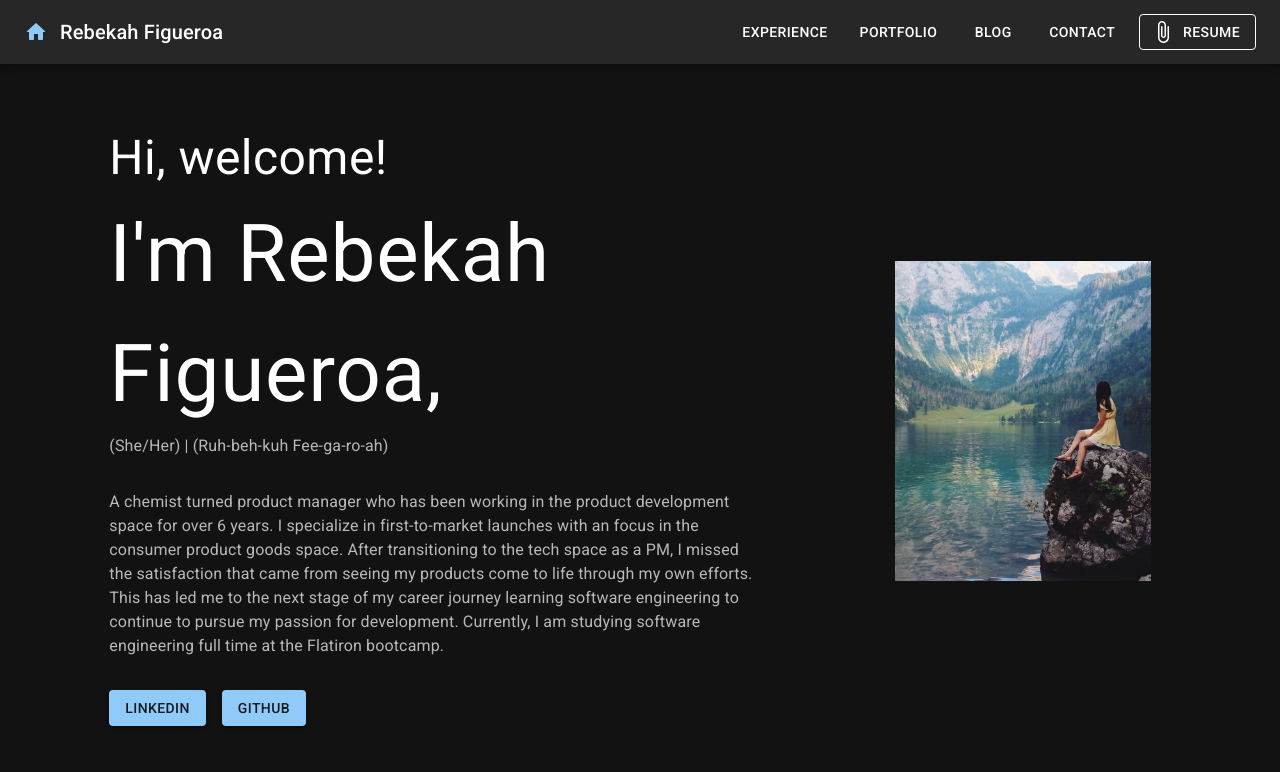
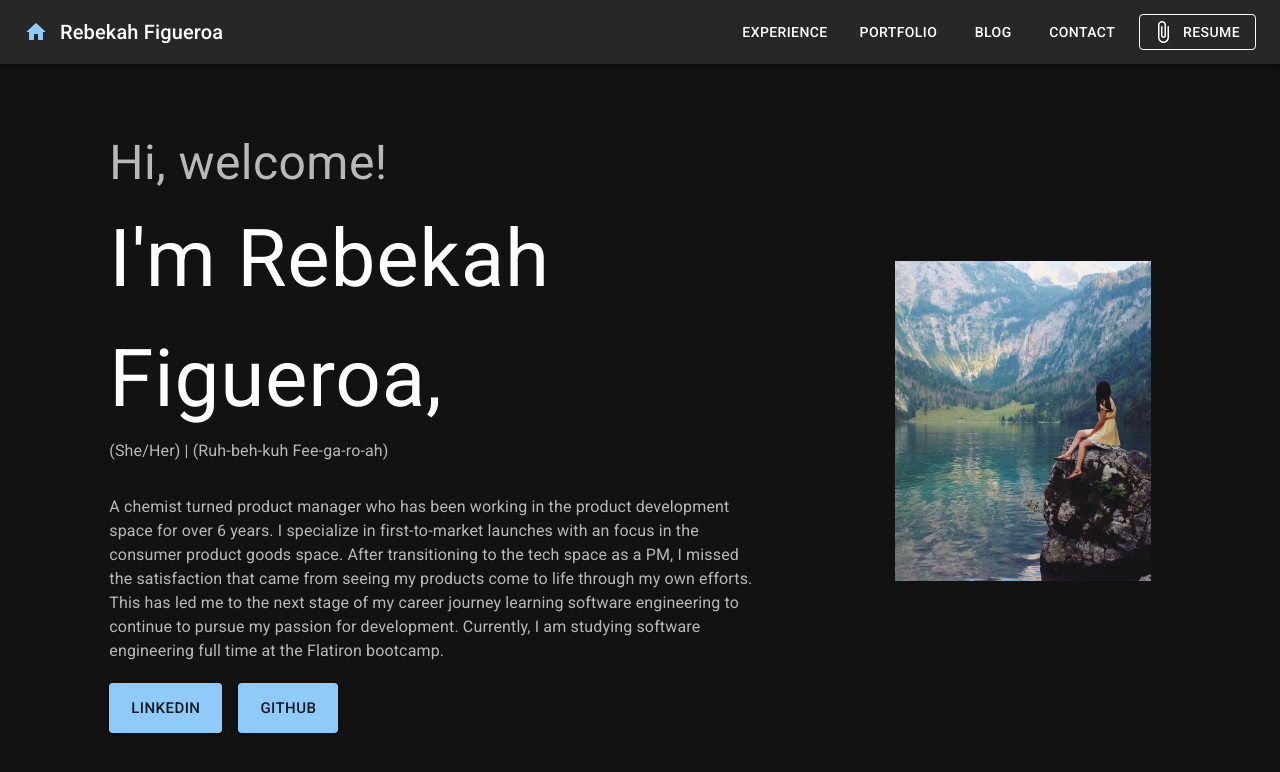
Before and after one commit to RebekahFigueroa/personal-website, a React (Create React App) app: page /home in a window 1280 px wide. Shown: the top 772 px of the page. Built offline with nearby package versions, Linux system fonts and the light colour scheme.

Commit message:
updated copy and styling for home page

```diff
--- a/src/Home/Home.js
+++ b/src/Home/Home.js
@@ -12,7 +12,9 @@ function Home() {
     >
       <Grid item xs={1}></Grid>
       <Grid item xs={7}>
-        <Typography sx={{ fontSize: "3rem" }}>Hi, welcome! </Typography>
+        <Typography sx={{ fontSize: "3rem", color: "text.secondary" }}>
+          Hi, welcome!{" "}
+        </Typography>
         <Typography sx={{ fontSize: "5rem" }}>I'm Rebekah Figueroa,</Typography>
         <Typography sx={{ fontSize: "1rem", color: "text.secondary" }}>
           (She/Her) | (Ruh-beh-kuh Fee-ga-ro-ah)
@@ -36,10 +38,36 @@ function Home() {
           Flatiron bootcamp.
         </Typography>
         <Box sx={{ marginTop: "2rem" }}>
-          <Button variant="contained" sx={{ marginRight: "1rem" }}>
+          <Button
+            variant="contained"
+            sx={{
+              marginRight: "1rem",
+              textDecoration: "none",
+              paddingTop: "1rem",
+              paddingBottom: "1rem",
+            }}
+            size="large"
+            as="a"
+            href="https://www.linkedin.com/in/rebekah-figueroa/"
+            target="_blank"
+          >
             LinkedIn
           </Button>
-          <Button variant="contained">GitHub</Button>
+          <Button
+            variant="contained"
+            sx={{
+              marginRight: "1rem",
+              textDecoration: "none",
+              paddingTop: "1rem",
+              paddingBottom: "1rem",
+            }}
+            size="large"
+            as="a"
+            href="https://github.com/RebekahFigueroa"
+            target="_blank"
+          >
+            GitHub
+          </Button>
         </Box>
       </Grid>
       <Grid item xs={3} sx={{ display: "flex", alignItems: "center" }}>
```
